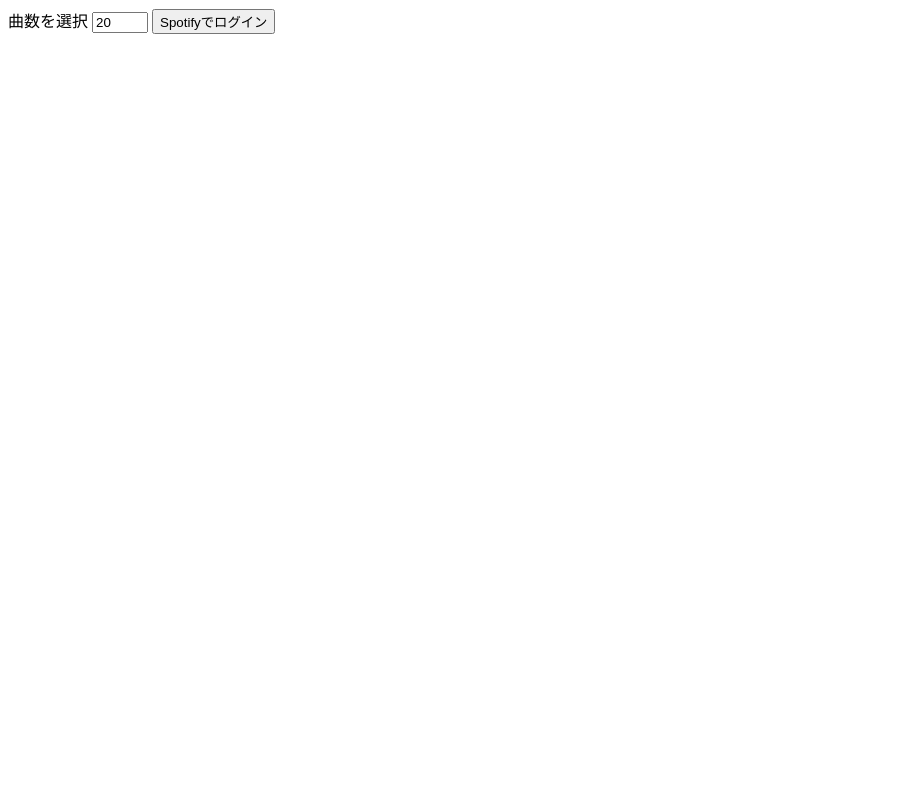
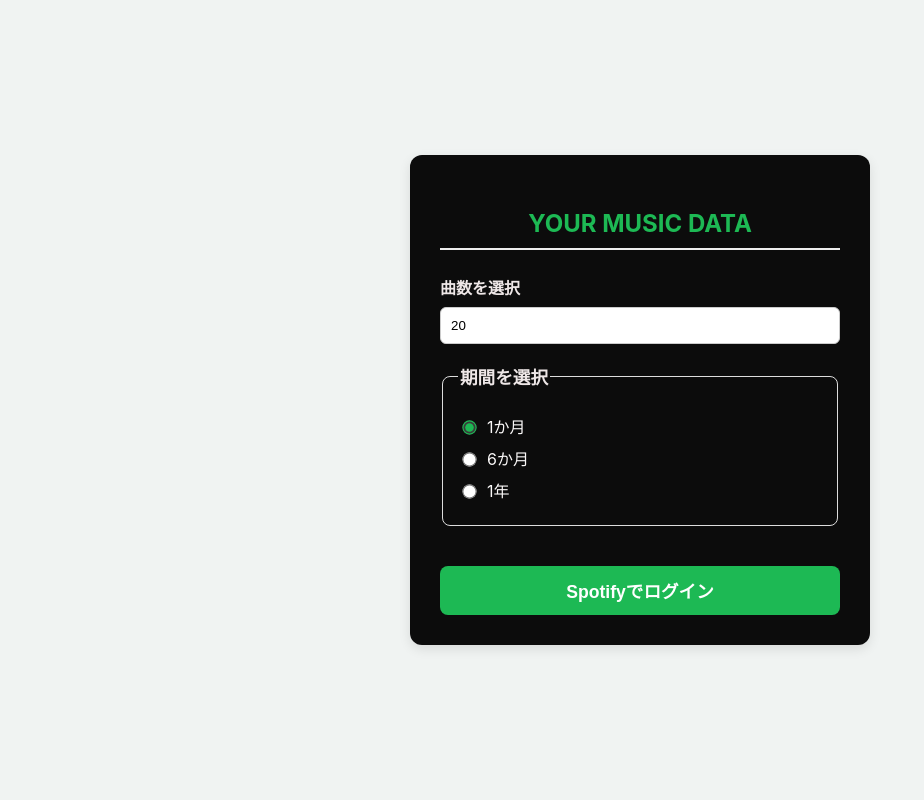
Before and after one commit to s1f10250184/spotify_ave, a Django app: page / in a window 1280 px wide. Shown: the whole page, without its empty margins (0-924 px from the left). Run offline with Django 5.2, Linux system fonts and the light colour scheme.

Commit message:
まじでめちゃくちゃ進んだげろえぐい

```diff
--- a/music_analyzer/models.py
+++ b/music_analyzer/models.py
@@ -1,3 +1 @@
 from django.db import models
-
-# Create your models here.
--- a/music_analyzer/static/music_analyzer/style.css
+++ b/music_analyzer/static/music_analyzer/style.css
@@ -1,18 +1,151 @@
 
-.container {
-    width: 90px;
-    max-width:800px;
-    margin: 0 auto;
+/* ==================================== */
+/* 1. 全体のリセットと基本設定 */
+/* ==================================== */
+body {
+    /* フォント設定 (例: システムフォント) */
+    font-family: -apple-system, BlinkMacSystemFont, "Segoe UI", Roboto, "Helvetica Neue", Arial, sans-serif;
+    /* 背景色 (控えめなグレー) */
+    background-color: #f0f3f2;
+    /* ページの高さ全体を占めるように設定 */
+    min-height: 100vh;
+    /* 要素を中央に配置するためのFlexbox設定 */
+    display: flex;
+    justify-content: center;
+    align-items: center;
+    margin: 0;
+    padding: 20px;
+    box-sizing: border-box;
 }
 
-/* 画面幅が 600px 以下（スマホ）のときだけ適用 */
-@media (max-width: 600px) {
-    .title {
-        font-size: 20px;  /* スマホでは文字を少し小さく */
-    }
+/* ==================================== */
+/* 2. メインコンテナ (フォームのカード) */
+/* ==================================== */
+.music_nums {
+    /* 最大幅を設定 */
+    max-width: 400px;
+    /* 背景色 (白) */
+    background-color: #0c0c0c;
+    /* パディング */
+    padding: 30px;
+    /* 角丸 */
+    border-radius: 12px;
+    /* 軽い影で浮かび上がらせる */
+    box-shadow: 0 4px 12px rgba(0, 0, 0, 0.1);
+    /* フォーム内の要素を区切る */
+    width: 100%;
+}
 
-    .button {
-        padding: 12px 20px;
-        width: 100%;      /* スマホでは横いっぱいに広げる */
-    }
+/* ==================================== */
+/* 3. 見出し */
+/* ==================================== */
+.music_nums h3 {
+    text-align: center;
+    color: #1DB954; /* Spotifyのブランドカラーを意識 */
+    margin-bottom: 25px;
+    font-size: 1.5rem;
+    border-bottom: 2px solid #eeeeee;
+    padding-bottom: 10px;
 }
+
+/* ==================================== */
+/* 4. 入力フィールドとラベル */
+/* ==================================== */
+.music-num-group, .time-range-group {
+    margin-bottom: 20px;
+}
+
+.music-num-group label, .time-range-group legend {
+    display: block; /* ブロック要素にして全体幅を使う */
+    font-weight: bold;
+    color: #eee7e7;
+    margin-bottom: 8px;
+}
+
+/* 数字入力フィールド */
+input[type="number"] {
+    width: 100%;
+    padding: 10px;
+    border: 1px solid #cccccc;
+    border-radius: 6px;
+    box-sizing: border-box; /* パディングを含めて幅を計算 */
+    transition: border-color 0.3s;
+}
+
+input[type="number"]:focus {
+    border-color: #1DB954;
+    outline: none; /* デフォルトのフォーカス枠を消す */
+}
+
+/* ==================================== */
+/* 5. 期間選択 (ラジオボタン) */
+/* ==================================== */
+.time-range-group {
+    padding: 15px;
+    border: 1px solid #dddddd;
+    border-radius: 8px;
+    color:#faf8f8
+}
+
+/* fieldsetのデフォルトの境界線をリセット */
+.time-range-group fieldset {
+    border: none;
+    padding: 0;
+    margin: 0;
+}
+
+/* legendの調整 */
+.time-range-group legend {
+    font-size: 1.1rem;
+    margin-bottom: 10px;
+}
+
+.time-range-group div {
+    /* ラジオボタンとラベルを縦に並べるためのマージン */
+    margin-bottom: 8px;
+    display: flex;
+    align-items: center;
+}
+
+.time-range-group label {
+    font-weight: normal;
+    margin-bottom: 0;
+    margin-left: 8px; /* ラジオボタンとの間隔 */
+    cursor: pointer;
+}
+
+input[type="radio"] {
+    /* ラジオボタンのサイズ調整 */
+    transform: scale(1.1);
+    accent-color: #1DB954; /* 選択された色を設定 */
+}
+
+/* ==================================== */
+/* 6. ボタン */
+/* ==================================== */
+button[type="submit"] {
+    /* ボタンをブロック要素にしてフォーム幅全体を使う */
+    width: 100%;
+    /* Spotifyカラーの緑色 */
+    background-color: #1DB954;
+    color: white;
+    padding: 12px 20px;
+    border: none;
+    border-radius: 8px;
+    cursor: pointer;
+    font-size: 1.1rem;
+    font-weight: bold;
+    /* ホバー時のトランジション */
+    transition: background-color 0.3s, transform 0.1s;
+    margin-top: 20px;
+}
+
+button[type="submit"]:hover {
+    /* ホバー時に少し暗くする */
+    background-color: #1aa34a;
+}
+
+button[type="submit"]:active {
+    /* クリック時に少し沈むような効果 */
+    transform: scale(0.99);
+}
--- a/music_analyzer/templates/music_analyzer/index.html
+++ b/music_analyzer/templates/music_analyzer/index.html
@@ -8,11 +8,34 @@
     </head>
     <body>
         <div class="music_nums">
+            <h3>YOUR MUSIC DATA</h3>
             <form action ="{% url 'spotify_login' %}" method="get">
-                       <label for="music_num">曲数を選択</label>
-                        <input type="number" id="music_num" name="music_num" min="1" max="50" value="20">
 
-                        <button type="submit">Spotifyでログイン</button>
+                <div class="music-num-group">
+                    <label for="music_num">曲数を選択</label>
+                    <input type="number" id="music_num" name="music_num" min="1" max="50" value="20">
+                </div>
+
+                <fieldset class="time-range-group">
+                    <legend>期間を選択</legend>
+
+                    <div>
+                        <input type="radio" id="short_term" name="time_range" value="short_term" checked>
+                        <label for="short_term">1か月</label>
+                    </div>
+
+                    <div>
+                        <input type="radio" id="medium_term" name="time_range" value="medium_term">
+                        <label for="medium_term">6か月</label>
+                    </div>
+
+                    <div>
+                        <input type="radio" id="long_term" name="time_range" value="long_term">
+                        <label for="long_term">1年</label>
+                    </div>
+                </fieldset>
+
+                <button type="submit">Spotifyでログイン</button>
             </form>
         </div>
     </body>
--- a/music_analyzer/views.py
+++ b/music_analyzer/views.py
@@ -22,56 +22,27 @@
     sp = spotipy.Spotify(auth=access_token)
 
     limit = int(request.session.get("limit", 20))
-    top_tracks = sp.current_user_top_tracks(limit=limit)
-    items = top_tracks["items"]
-    print(items[0])
     profile = sp.current_user()
 
-#これ以降の部分は使えなくなったらしいけどどうにかして使いたい
-#    track_ids = [track["id"] for track in items]
-#   all_features = []
-#    print("TRACK IDS:", track_ids)
-#    print("CHUNKS:")
-#    for i in range(0, len(track_ids), 1):
-#        chunk = track_ids[i : i+1]
-#        feats = sp.audio_features(chunk)
-#        all_features.extend(feats)
+    term = request.session.get("time_range", "short_term")
+    top_tracks = sp.current_user_top_tracks(limit=limit, time_range=term)
+    items = top_tracks["items"]
+    for t in items:
+        track_name = t["name"]
+        artist_name = t["artists"][0]["name"]
+        print(f"{track_name} {artist_name}")
 
-#    tracks = []
-#    for track, f in zip(items, all_features):
-#        if f is None:
-#            continue
-
-#    tracks.append({
-#            "name" : track["name"],
-#            "artist":track["artists"][0]["name"],
-#            "image":track["album"]["images"][0]["url"],
-#            "energy":f["energy"],
-#            "tempo":f["tempo"],
-#            "valence":f["valence"],
-#            "key":f["key"],
-#            "loudness":f["loudness"],
-#        })
-#    recent = sp.current_user_recently_played(limit=10)
-#    items = recent["items"]
-#    track_ids = [item["track"]["id"] for item in items]
-#    features = sp.audio_features(track_ids)
-
-#同じくここも使えない？
-#    result = []
-#    for track, feat in zip(items, features):
-#        result.append({
-#            "name":track["name"],
-#            "artist":track["artists"][0]["name"],
-#            "tempo":feat["tempo"],
-#            "energy":feat["energy"],
-#            "valence":feat["valence"],
-#            "image":track["album"]["images"][0]["url"],
-#        })
+    if term == "short_term":
+        term_label = "1か月"
+    elif term == "medium_term":
+        term_label = "6か月"
+    else:
+        term_label = "1年"
 
     return render(request, "music_analyzer/result.html", {
         "tracks": items,
-        "limit": limit
+        "limit": limit,
+        "term_label":term_label,
     })
 
 
@@ -85,11 +56,16 @@
 
 def spotify_login(request):
     limit = request.GET.get("music_num")
+    term = request.GET.get("time_range")
     if not limit:
         limit = 20
     else:
         limit = int(limit)
 
+    if not term:
+        term = "short_term"
+
     request.session["limit"] = limit
+    request.session["time_range"] = term
     auth_url = sp_oauth.get_authorize_url()
     return redirect(auth_url)
```
Also changed, not shown: music_analyzer/templates/music_analyzer/result.html (+9 -2 lines), db.sqlite3.
